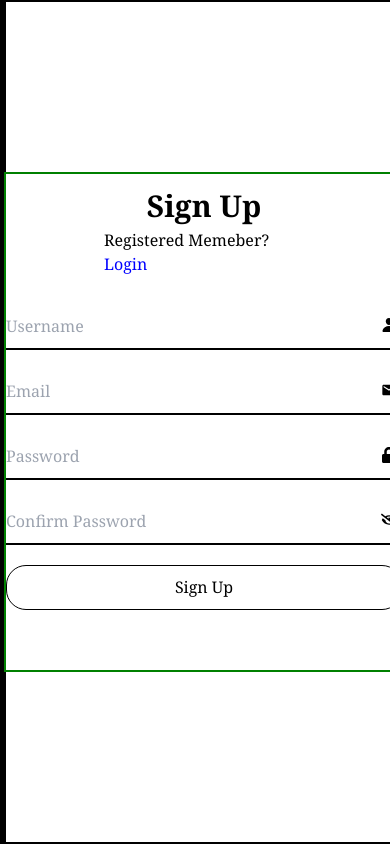
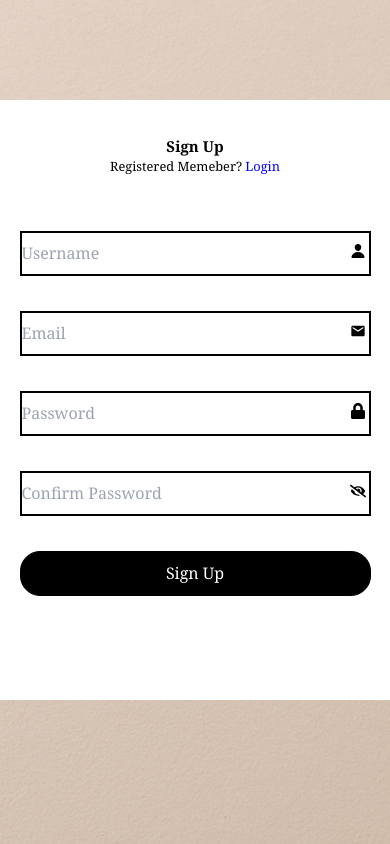
Before and after one commit to TechwitBen/Clothing-Store, a React (Vite) app in the folder FRONTEND/: page /register in a window 390 px wide. Built offline with nearby package versions, Linux system fonts and the light colour scheme.

Commit message:
Designed the Login & Register Page

```diff
--- a/FRONTEND/src/FeaturedSection/Featured.css
+++ b/FRONTEND/src/FeaturedSection/Featured.css
@@ -454,3 +454,9 @@ span {
   font-size: 23px;
 }
 }
+
+@media screen and (min-width: 1500px) {
+.flash-flex {
+  min-width: 500px;
+}
+}
--- a/FRONTEND/src/FeaturedSection/FlashSale.jsx
+++ b/FRONTEND/src/FeaturedSection/FlashSale.jsx
@@ -163,7 +163,7 @@ function FlashSale() {
   //   }, []);
 
   // console.log(visible)
-  const visibleCards = 1;
+  const visibleCards = 3;
   const totalCards = flashSale.length;
 
   useEffect(() => {
--- a/FRONTEND/src/FeaturedSection/Picture.css
+++ b/FRONTEND/src/FeaturedSection/Picture.css
@@ -7,7 +7,7 @@
 .picture-overal-div {
   /* border: 2px solid blue; */
   max-width: 100%;
-  height: 500px;
+  height: 600px;
   margin-top: 20px;
   display: flex;
   justify-content: center;
@@ -118,6 +118,14 @@
     height: 25px;
     font-size: 11px;
   }
+  .picture-overal-div {
+  /* border: 2px solid blue; */
+  max-width: 100%;
+  height: 500px;
+  margin-top: 20px;
+  display: flex;
+
+}
 }
 
 @media screen and (max-width: 341px) {
--- a/FRONTEND/src/HomeSection/Homepage.css
+++ b/FRONTEND/src/HomeSection/Homepage.css
@@ -197,4 +197,8 @@
   .text2 {
     font-size: 20px;
   }
+  .home {
+  max-width: 100%;
+  min-height: 700px;
 }
+}
--- a/FRONTEND/src/NavigationBar/Navigation.css
+++ b/FRONTEND/src/NavigationBar/Navigation.css
@@ -229,14 +229,25 @@
 @media screen and (min-width: 1500px) {
   .first-nav-text {
     font-family: Cambria, serif;
-    font-size: 2.2rem;
+    font-size: 1.8rem;
   }
   .second-nav {
-    gap: 30px;
-    font-size: 1.3rem;
+    gap: 15px;
+    font-size: 1.1rem;
   }
   .second-nav-text {
-    width: 150px;
-    height: 45px;
+    width: 125px;
+   height: 45px;
+  }
+  .overal-nav {
+    min-height: 50px;
+  }
+  .cart-icon {
+
+    font-size: 1.5rem;
+  }
+  .third-nav {
+
+    font-size: 1.1rem;
   }
 }
--- a/FRONTEND/src/ProfileSection/Login.jsx
+++ b/FRONTEND/src/ProfileSection/Login.jsx
@@ -11,6 +11,7 @@ function Login() {
   const [password, setPassword] = useState("");
   const [showPassword, setShowPassword] = useState(false);
   const [loginError, setLoginError] = useState(false);
+   const [width, setWidth] = useState(window.innerWidth);
   const navigate = useNavigate();
 
   const playBeep = () => {
@@ -22,6 +23,18 @@ function Login() {
     oscillator.start();
     oscillator.stop(audioCtx.currentTime + 0.1); // play for 0.1 second
   };
+
+
+  useEffect(() => {
+    const handleResize = () => {
+      setWidth(window.innerWidth);
+    };
+    window.addEventListener("resize", handleResize);
+    return () => {
+      window.removeEventListener("resize", handleResize);
+    };
+  }, []);
+
 
   async function handleSubmit(e) {
     e.preventDefault();
@@ -70,7 +83,7 @@ const username = email
   return (
     <>
       {/* OVERAL DIV */}
-      <div className="overal-div">
+      <div className="overal-div ">
         {/* DIV CONTAINING OVERAL CONTENT */}
         <div className="overal-content">
           {/* DIV CONTAINING TEXT AND INPUTS */}
--- a/FRONTEND/src/ProfileSection/Register.css
+++ b/FRONTEND/src/ProfileSection/Register.css
@@ -5,8 +5,120 @@
     padding: 0;
     box-sizing: border-box;
 }
+
 .overal-registerdiv{
     /* border: 2px solid red; */
+max-width: 100%;
+height: 100vh;
+display: flex;
+background-position: center;
+background-repeat: no-repeat;
+background-size: cover;
+
+}
+.overal-registercontent1{
+    /* border: 2px solid black; */
+    width: 0;
+
+}
+
+.overal-registercontent2{
+    /* border: 2px solid black; */
+     min-width: 100%;
+     /* min-height: 100%; */
+     height: 600px;
+     display: flex;
+     justify-content: center;
+     align-items: normal;
+     margin-top: 100px;
+     background-color: white;
+}
+.registerTextInputs{
+    /* border: 2px solid green; */
+    min-width: 90%;
+    max-width: 100%;
+    height: 500px;
+    display: flex;
+    flex-direction: column;
+    justify-content: center;
+    align-items: center;
+    gap: 20px;
+}
+.registerText-div{
+/* border: 2px solid blue; */
+width: 55%;
+height: 150px;
+display: flex;
+flex-direction: column;
+align-items: center;
+justify-content: center;
+
+}
+.register-h2{
+    font-size: 15px;
+    font-weight: 600;
+
+}
+.register-p{
+    font-weight: 500;
+    font-size: 0.8rem;
+}
+.register-span{
+    color: blue;
+}
+.registerForm{
+    /* border: 2px solid blue; */
+    height: 100%;
+    display: flex;
+    width: 100%;
+    flex-direction: column;
+    gap: 35px;
+}
+.registerInput-div{
+    /* border: 2px solid yellow; */
+    position: relative;
+}
+.registerIcon{
+    position: absolute;
+    right: 5px;
+    top: 12px;
+}
+.registerInputs{
+    border: 2px solid black;
+    border-bottom: 2px solid black;
+    height: 45px;
+    width: 100%;
+    outline: none;
+}
+#regBtn{
+    background-color: black;
+    color: white;
+}
+.registerInputs::-ms-reveal,
+.registerInputs::-ms-clear {
+  display: none;
+}
+
+input::-webkit-credentials-auto-fill-button {
+  visibility: hidden;
+  display: none !important;
+  pointer-events: none;
+  height: 0;
+  width: 0;
+  margin: 0;
+}
+#regBtn{
+    border-bottom: none;
+    border: 1px solid black;
+    border-radius: 20px;
+}
+
+#regBtn:active{
+    background-color: blue;
+    color: white;
+}
+/* .overal-registerdiv{
+    border: 2px solid red;
 max-width: 100%;
 height: 100vh;
 display: flex;
@@ -15,7 +127,7 @@ display: flex;
 .overal-registercontent1{
     border: 2px solid black;
     width: 750px;
-    /* min-width: 200px; */
+
 }
 .overal-registercontent2{
     border: 2px solid black;
@@ -30,7 +142,7 @@ display: flex;
 .registerTextInputs{
     border: 2px solid green;
     min-width: 400px;
-     /* min-width: ; */
+
     max-width: 500px;
     height: 500px;
     display: flex;
@@ -40,7 +152,7 @@ display: flex;
     gap: 20px;
 }
 .registerText-div{
-/* border: 2px solid blue; */
+border: 2px solid blue;
 width: 200px;
 height: 150px;
 display: flex;
@@ -63,18 +175,16 @@ justify-content: center;
 }
 
 .registerForm{
-    /* border: 2px solid blue; */
+    border: 2px solid blue;
     height: 100%;
-    /* width: 100%; */
-    /* flex: 1; */
-    /* max-width: 100%; */
+
     display: flex;
     width: 100%;
     flex-direction: column;
     gap: 20px;
 }
 .registerInput-div{
-    /* border: 2px solid yellow; */
+    border: 2px solid yellow;
     position: relative;
 }
 
@@ -84,7 +194,7 @@ justify-content: center;
     top: 12px;
 }
 .registerInputs{
-    /* border: 1px solid black; */
+    border: 1px solid black;
     border-bottom: 2px solid black;
     height: 45px;
     width: 100%;
@@ -112,4 +222,87 @@ input::-webkit-credentials-auto-fill-button {
 #regBtn:active{
     background-color: blue;
     color: white;
+} */
+
+
+
+@media screen and (min-width: 700px){
+
+.overal-registercontent1{
+    /* border: 2px solid black; */
+    width: 46%;
+    background-position: center;
+background-repeat: no-repeat;
+background-size: cover;
+background-image: url(https://images.unsplash.com/photo-1558769132-cb1aea458c5e?q=80&w=1674&auto=format&fit=crop&ixlib=rb-4.1.0&ixid=M3wxMjA3fDB8MHxwaG90by1wYWdlfHx8fGVufDB8fHx8fA%3D%3D);
+
 }
+.overal-registercontent2{
+    width: 45%;
+     min-width: 25%;
+     min-height: 100%;
+      align-items: center;
+       margin-top: 0;
+}
+.registerTextInputs{
+    min-width: 70%;
+    max-width: 70%;
+    height: 500px;
+
+}
+.register-h2{
+    font-size: 30px;
+    font-weight: 600;
+
+}
+.register-p{
+    font-size: 0.9rem;
+}
+}
+
+@media screen and (min-width: 700px)and (max-width:1168px){
+    .register-h2{
+    font-size: 20px;
+    font-weight: 600;
+
+}
+.register-p{
+    font-size: 0.8rem;
+}
+.overal-registercontent2{
+    width: 50%;
+}
+.registerTextInputs{
+    min-width: 80%;
+    max-width: 100%;
+}
+}
+
+@media screen and (min-width: 700px)and (max-width:800px){
+    .overal-registercontent2{
+    width: 54%;
+}
+.registerTextInputs{
+    min-width: 90%;
+}
+}
+
+@media screen and (min-width: 500px)and (max-width: 700px){
+.registerTextInputs{
+    min-width: 70%;
+    max-width: 100%;
+}
+}
+
+@media screen and (max-width: 328px){
+
+.register-p{
+    font-size: 0.6rem;
+}
+}
+
+@media screen and (min-width: 1300px){
+.register-p{
+    font-size: 1rem;
+}
+}
--- a/FRONTEND/src/ProfileSection/Register.jsx
+++ b/FRONTEND/src/ProfileSection/Register.jsx
@@ -7,6 +7,7 @@ import { MdEmail } from "react-icons/md";
 import { FaLock } from "react-icons/fa";
 import { FaEye, FaEyeSlash } from "react-icons/fa";
 import { Link } from "react-router-dom";
+import clothBackground from "../images/clothBackground.png"
 
 function Register() {
   const [username, setUsername] = useState("");
@@ -85,7 +86,7 @@ function Register() {
   return (
     <>
       {/* OVERAL DIV */}
-      <div className="overal-registerdiv">
+      <div className="overal-registerdiv" style={{ backgroundImage: `url(${clothBackground})` }}>
         {/* DIV CONTAINING THE TWO DIVS*/}
         <div className="overal-registercontent1" ></div>
         {/* DIV CONTAINING OVERAL CONTENT */}
```
Also changed, not shown: FRONTEND/src/ProfileSection/Login.css (+103 -22 lines), FRONTEND/src/images/clothBackground.png (added).
